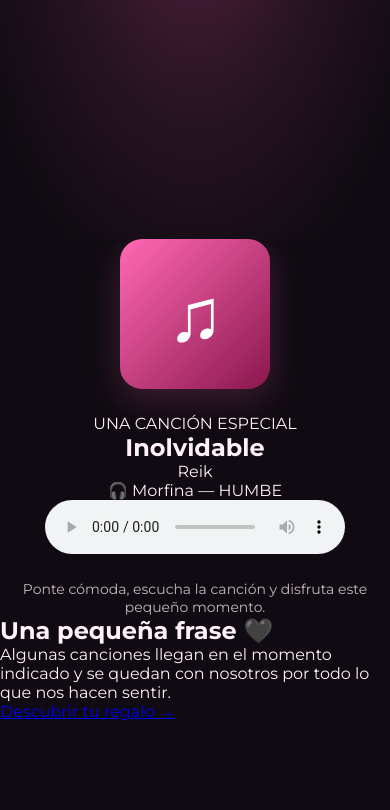
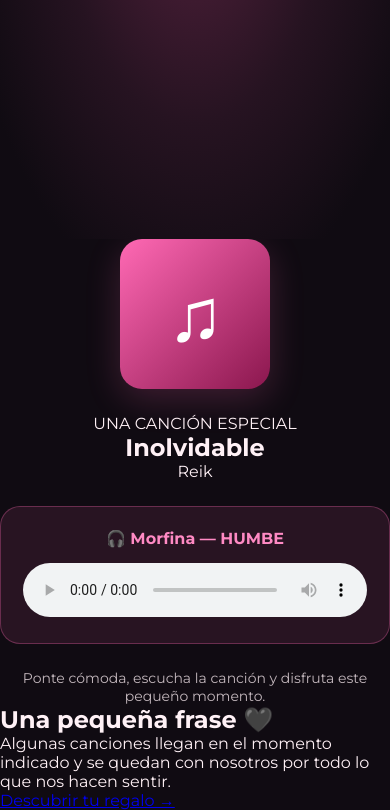
Before and after one commit to diegopaulaguirre-dev/Mi-amor, a plain HTML site: page musica.html in a window 390 px wide. Shown: the part 497-1307 px from the top of the page. Before the commit the page ends 1218 px from the top, so only its background shows below. Drawn offline with Linux system fonts and the light colour scheme.

Commit message:
Add styles for reproductor component

```diff
--- a/style.css
+++ b/style.css
@@ -401,6 +401,25 @@ button,
         grid-template-columns: 1fr;
     }
 
+.reproductor {
+    margin: 25px auto;
+    padding: 22px;
+    max-width: 450px;
+    border-radius: 20px;
+    background: rgba(255, 105, 180, 0.10);
+    border: 1px solid rgba(255, 105, 180, 0.3);
+}
+
+.reproductor audio {
+    width: 100%;
+    margin-top: 15px;
+}
+
+.reproductor p {
+    font-weight: bold;
+    color: #ff8ac4;
+}
+
     .detalle {
         min-height: 105px;
     }
```
